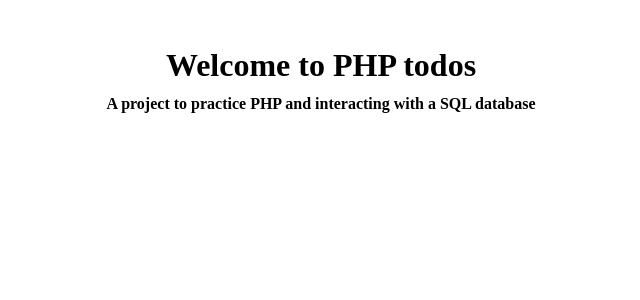
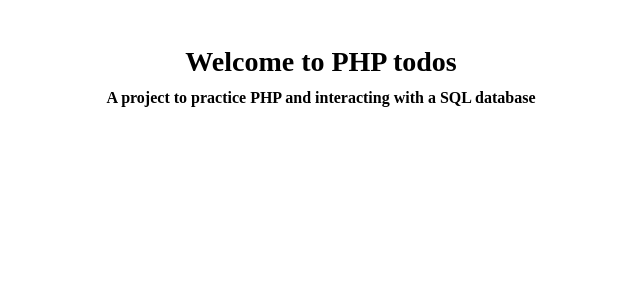
Before and after one commit to menep/php-todos, a PHP site: page / in a window 1280 px wide. Shown: the part 40-340 px from the top of the page, without its empty margins (319-959 px from the left). Run offline with PHP 8.4, Linux system fonts and the light colour scheme.

Commit message:
typpography.css: add font-md class

```diff
--- a/public/styles/typography.css
+++ b/public/styles/typography.css
@@ -5,3 +5,7 @@
 .font-lg {
     font-size: 2.5rem;
 }
+
+.font-md {
+    font-size: 1.75rem;
+}
```
